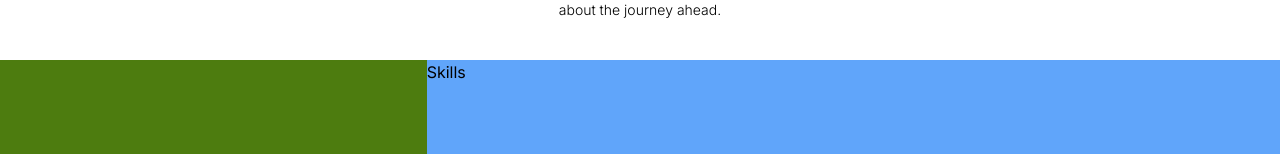
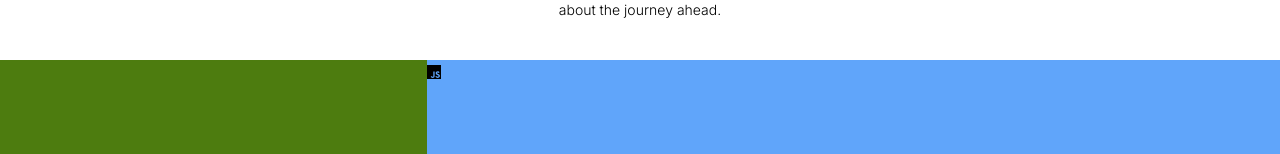
Before and after one commit to Stef14-bit/portfolio_iv, a Next.js app: page / in a window 1280 px wide. Shown: the part 276-430 px from the top of the page. Built offline with nearby package versions, Linux system fonts and the light colour scheme.

Commit message:
work in progres skills section

```diff
--- a/app/page.tsx
+++ b/app/page.tsx
@@ -1,3 +1,6 @@
+import { FontAwesomeIcon } from "@fortawesome/react-fontawesome";
+import { faJs } from "@fortawesome/free-brands-svg-icons";
+
 /* eslint-disable react/no-unescaped-entities */
 export default function Home() {
   return (
@@ -34,7 +37,7 @@
           />
         </div>
         <div className="col-span-2 row-span-2 col-start-2 row-start-2 bg-blue-400">
-          Skills
+          <FontAwesomeIcon icon={faJs} />
         </div>
       </div>
     </div>
--- a/package.json
+++ b/package.json
@@ -9,6 +9,11 @@
     "lint": "next lint"
   },
   "dependencies": {
+    "@fortawesome/fontawesome-svg-core": "^6.4.2",
+    "@fortawesome/free-brands-svg-icons": "^6.4.2",
+    "@fortawesome/free-regular-svg-icons": "^6.4.2",
+    "@fortawesome/free-solid-svg-icons": "^6.4.2",
+    "@fortawesome/react-fontawesome": "^0.2.0",
     "@types/node": "20.6.0",
     "@types/react": "18.2.21",
     "@types/react-dom": "18.2.7",
@@ -19,7 +24,6 @@
     "postcss": "8.4.29",
     "react": "18.2.0",
     "react-dom": "18.2.0",
-    "react-icons": "^4.11.0",
     "tailwindcss": "3.3.3",
     "typescript": "5.2.2"
   }
```
Also changed, not shown: 1 other file (tests, documents, lock files or other folders).
